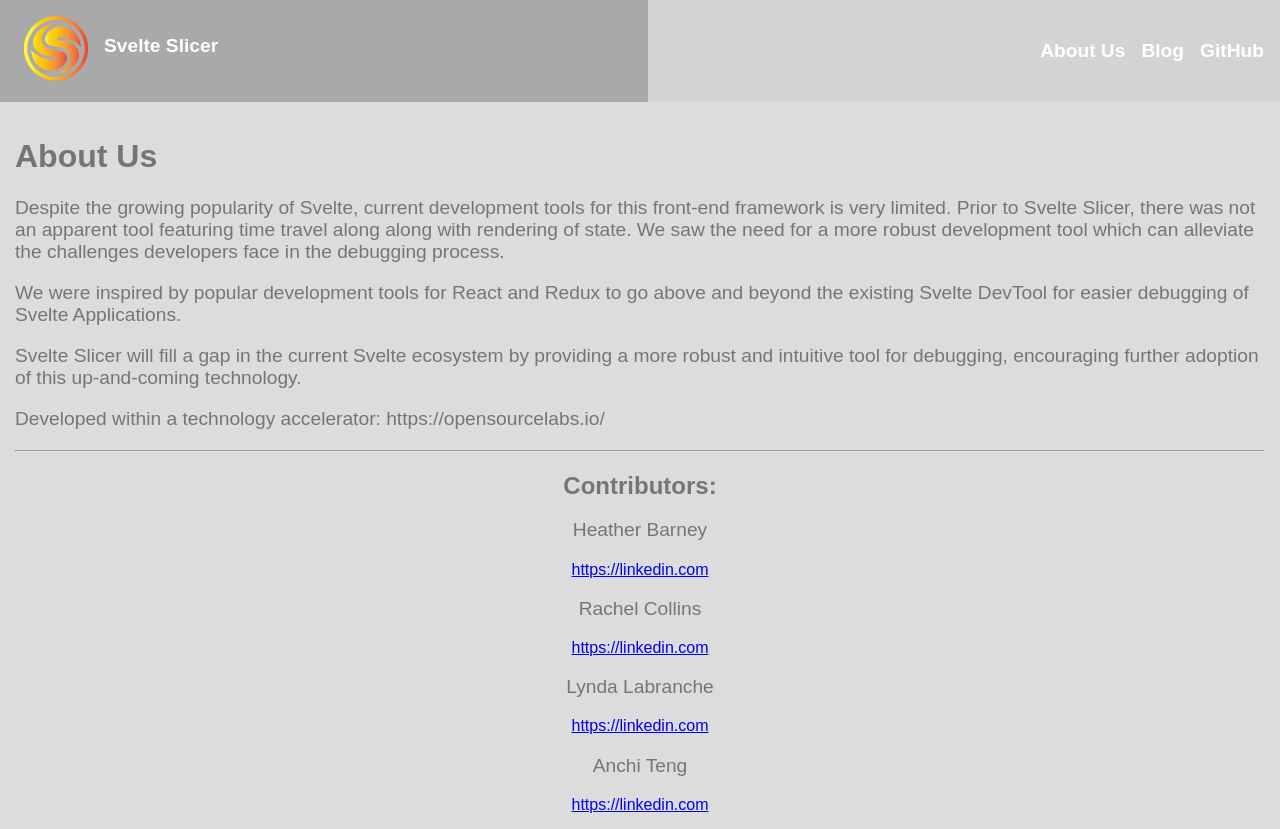
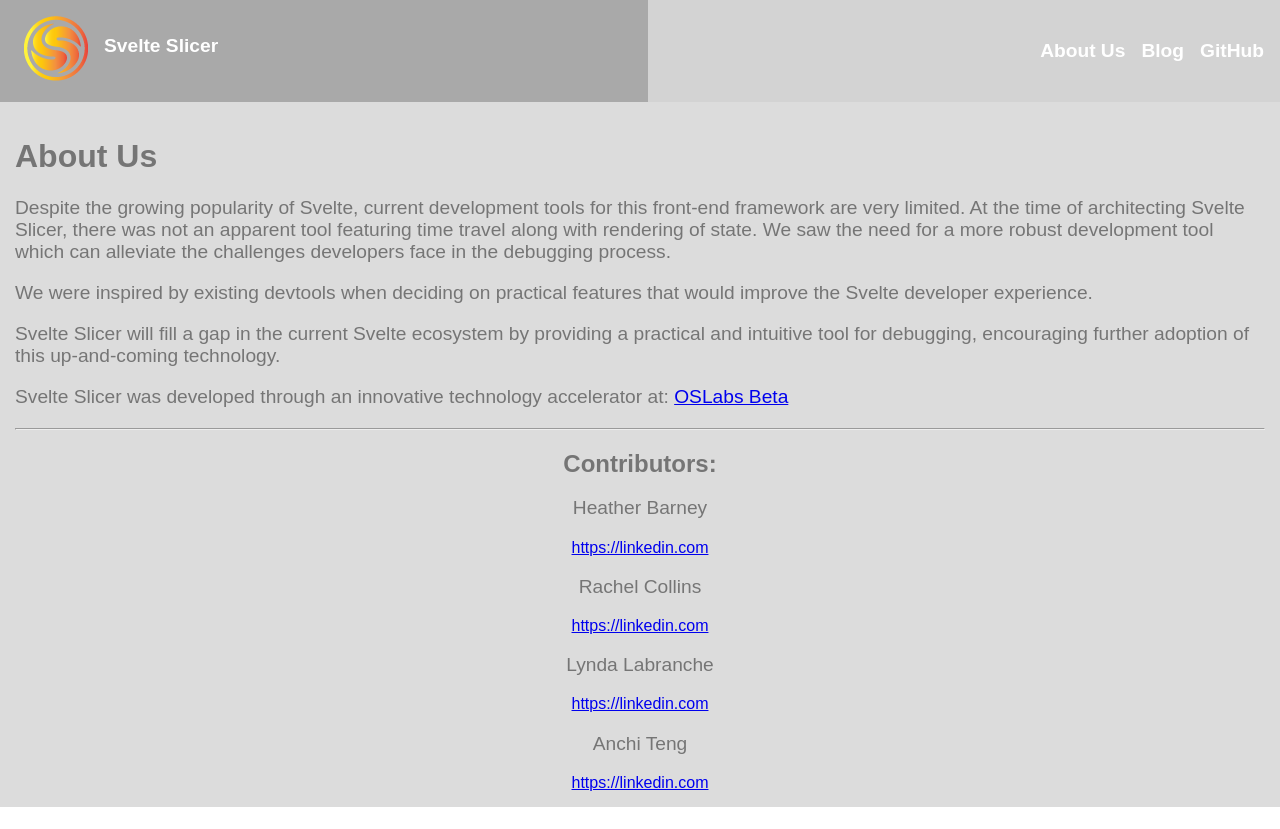
Before and after one commit to LynAudubon/svelteslicer-landing-page, a Svelte app: page /about in a window 1280 px wide. After the commit the page ends 807 px from the top, so only its background shows below. Built offline with nearby package versions, Linux system fonts and the light colour scheme.

Commit message:
changed about page

```diff
--- a/public/index.html
+++ b/public/index.html
@@ -4,7 +4,7 @@
 	<meta charset='utf-8'>
 	<meta name='viewport' content='width=device-width,initial-scale=1'>
 
-	<title>Svelte app</title>
+	<title>Svelte Slicer</title>
 
 	<link rel='stylesheet' href='/global.css'>
 	<link rel='stylesheet' href='/build/bundle.css'>
--- a/src/Components/routes/About.svelte
+++ b/src/Components/routes/About.svelte
@@ -5,18 +5,18 @@
 <div class="info">
     <h1>About Us</h1>
       <p>
-        Despite the growing popularity of Svelte, current development tools for this front-end framework is very limited. Prior to Svelte Slicer, there was not an apparent tool featuring time travel along along with rendering of state. We saw the need for a more robust development tool which can alleviate the challenges developers face in the debugging process.
+        Despite the growing popularity of Svelte, current development tools for this front-end framework are very limited. At the time of architecting Svelte Slicer, there was not an apparent tool featuring time travel along with rendering of state. We saw the need for a more robust development tool which can alleviate the challenges developers face in the debugging process.
     </p>
 
     <p>
-        We were inspired by popular development tools for React and Redux to go above and beyond the existing Svelte DevTool for easier debugging of Svelte Applications.
+        We were inspired by existing devtools when deciding on practical features that would improve the Svelte developer experience.
     </p>
 
     <p>
-        Svelte Slicer will fill a gap in the current Svelte ecosystem by providing a more robust and intuitive tool for debugging, encouraging further adoption of this up-and-coming technology.
+        Svelte Slicer will fill a gap in the current Svelte ecosystem by providing a practical and intuitive tool for debugging, encouraging further adoption of this up-and-coming technology.
     </p>
     <p>
-        Developed within a technology accelerator: https://opensourcelabs.io/
+        Svelte Slicer was developed through an innovative technology accelerator at: <a href="https://opensourcelabs.io/"> OSLabs Beta</a>
     </p>
 
     <hr>
```
